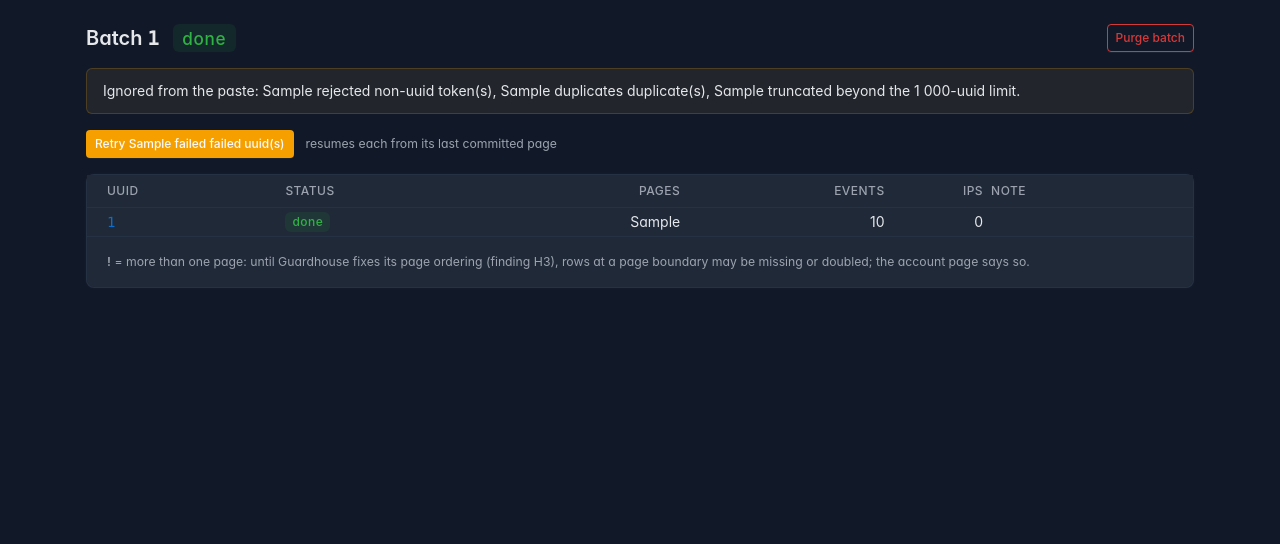
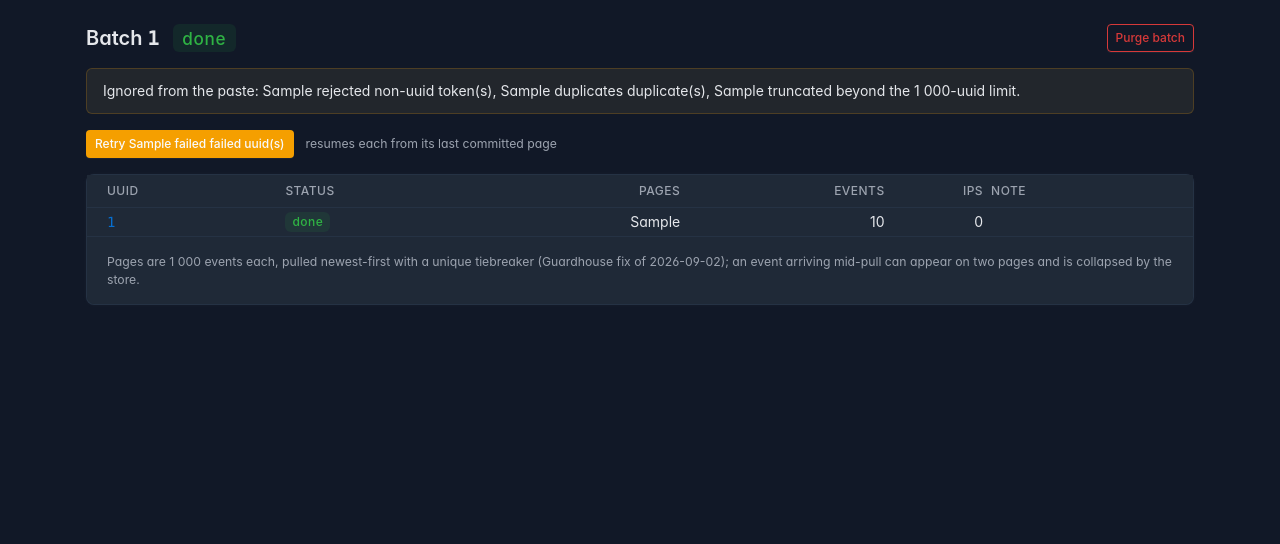
Before and after one commit to cyb3rm4gus/kvx-log-analyzer, a FastAPI app: template src/loganalyzer/web/templates/batch.html in a window 1280 px wide. Shown: the part 56-600 px from the top of the page. Run offline with FastAPI, Linux system fonts and the light colour scheme; the template is opened without the code that fills it: most values are stand-ins (such as "Sample title", 1, 10 or a date in 2020); parts of the project's set-up code (start-up, migrations or seed data) failed here and were passed over.

Commit message:
changes after gh fix

```diff
--- a/src/loganalyzer/jobs.py
+++ b/src/loganalyzer/jobs.py
@@ -4,7 +4,12 @@ automatic enrichment pass. Progress is streamed to the batch page over SSE.
 
 Every wait is bounded (spec §1.4 "fails loud"): a uuid that Guardhouse keeps throttling, keeps
 failing, or that the analyst's VPN keeps dropping ends as `failed` with the reason, and the
-batch page offers "retry failed"."""
+batch page offers "retry failed".
+
+Paging is deterministic since Guardhouse appended the unique `id` to the `events_by_uuid`
+ORDER BY (finding H3, fixed 2026-09-02): no rows are dropped at page boundaries any more. What
+remains is an event arriving mid-pull shifting later pages by one — the store's uniqueness key
+over all nine columns collapses that exact repeat."""
 
 from __future__ import annotations
 
--- a/src/loganalyzer/static/batch.js
+++ b/src/loganalyzer/static/batch.js
@@ -16,7 +16,7 @@
     if (tbody) {
       tbody.innerHTML = d.uuids.map(function (u) {
         var cls = badge[u.status] || "bg-secondary-lt";
-        var pages = u.pages + (u.pages > 1 ? ' <span class="text-warning" title="page-boundary caveat">!</span>' : "");
+        var pages = u.pages;
         return '<tr><td><a class="font-monospace" href="/accounts/' + esc(u.uuid) + '">' + esc(u.uuid) + '</a></td>' +
           '<td><span class="badge ' + cls + '">' + esc(u.status) + '</span></td>' +
           '<td class="text-end">' + pages + '</td>' +
--- a/src/loganalyzer/timeline.py
+++ b/src/loganalyzer/timeline.py
@@ -175,7 +175,6 @@ def build_account_view(db: Database, uuid: str, filters: Filters | None = None)
         "ipqs_cached": sum(1 for ip in ips if ip in ipqs),
         "ipqs_pending": [ip for ip in ips if ip not in ipqs],
         "days": days,
-        "caveat": pages > 1,
         "pages": pages,
         "membership": [dict(m) for m in membership],
         "filters": filters,
--- a/src/loganalyzer/web/templates/account.html
+++ b/src/loganalyzer/web/templates/account.html
@@ -8,9 +8,6 @@
   {% for m in v.membership %}<span class="badge {{ STATUS_BADGE.get(m['status'], 'bg-secondary-lt') }} ms-1">{{ m['status'] }}</span>{% if m['error'] %} <span class="small">{{ m['error'] }}</span>{% endif %}{% endfor %}
 </div>
 {% else %}
-{% if v.caveat %}
-<div class="alert alert-warning"><b>Page-boundary caveat.</b> This account came in {{ v.pages }} pages. Until Guardhouse fixes its page ordering (scale-audit finding H3), an event at a page boundary may be missing or shown twice; this tool cannot tell which.</div>
-{% endif %}
 {% if run %}
 <div class="alert {% if run.finished %}alert-success{% else %}alert-info{% endif %}">
   IPQS {% if run.finished %}finished{% else %}running{% endif %}: {{ run.done }} of {{ run.total }} looked up{% if run.failed %}, {{ run.failed }} failed{% endif %}{% if run.capped %}, {{ run.capped }} left for tomorrow (daily cap){% endif %}.
--- a/src/loganalyzer/web/templates/batch.html
+++ b/src/loganalyzer/web/templates/batch.html
@@ -38,7 +38,7 @@
         <tr>
           <td><a href="/accounts/{{ r['uuid'] }}" class="font-monospace">{{ r['uuid'] }}</a></td>
           <td><span class="badge {{ STATUS_BADGE.get(r['status'], 'bg-secondary-lt') }}">{{ r['status'] }}</span></td>
-          <td class="text-end">{{ r['pages_done'] }}{% if r['pages_done'] > 1 %} <span class="text-warning" title="page-boundary caveat">!</span>{% endif %}</td>
+          <td class="text-end">{{ r['pages_done'] }}</td>
           <td class="text-end">{{ r['events'] }}</td>
           <td class="text-end">{{ ip_counts.get(r['uuid'], 0) }}</td>
           <td class="text-secondary small">{{ r['error'] or '' }}</td>
@@ -48,7 +48,7 @@
     </table>
   </div>
   <div class="card-footer text-secondary small">
-    <b>!</b> = more than one page: until Guardhouse fixes its page ordering (finding H3), rows at a page boundary may be missing or doubled; the account page says so.
+    Pages are 1 000 events each, pulled newest-first with a unique tiebreaker (Guardhouse fix of 2026-09-02); an event arriving mid-pull can appear on two pages and is collapsed by the store.
   </div>
 </div>
 {% endblock %}
```
Also changed, not shown: tests/test_jobs.py (+2 -1 lines), tests/test_timeline.py (+6 -3 lines), tests/test_web.py (+3 -3 lines), README.md.
